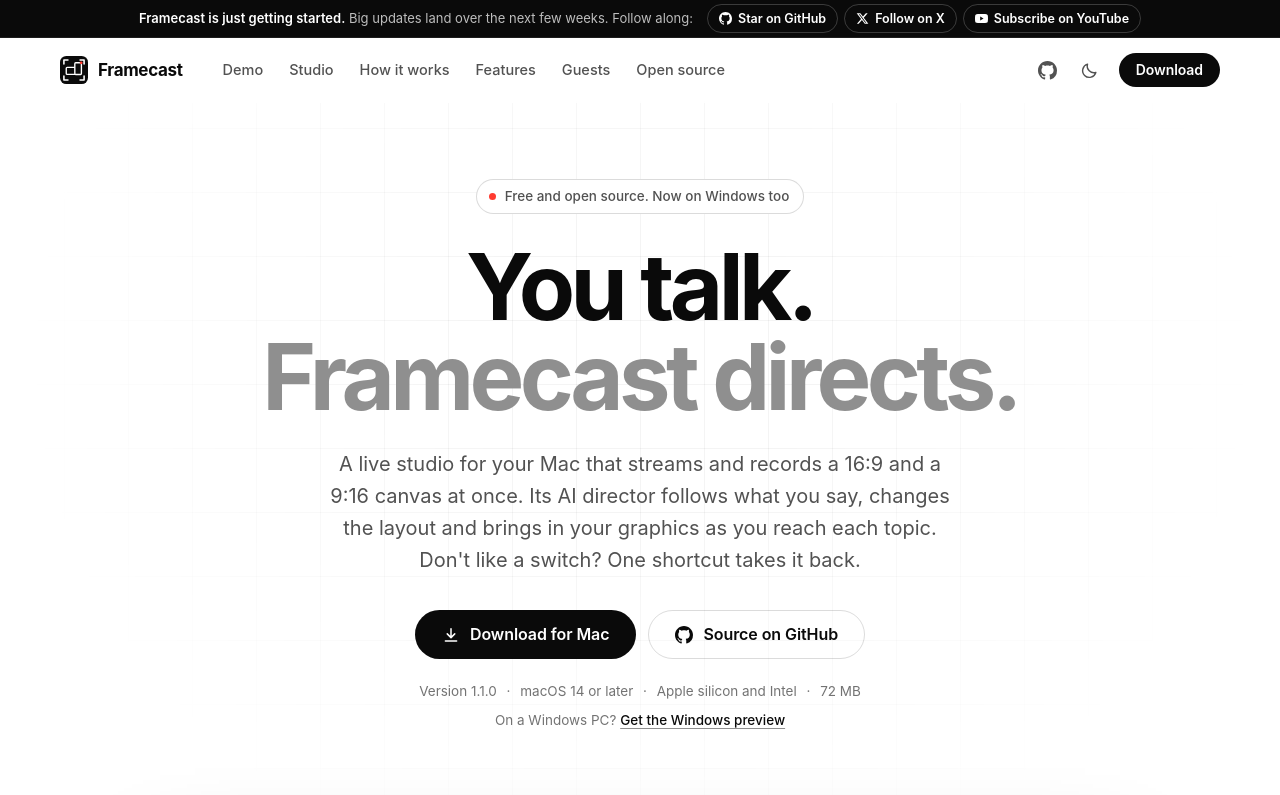
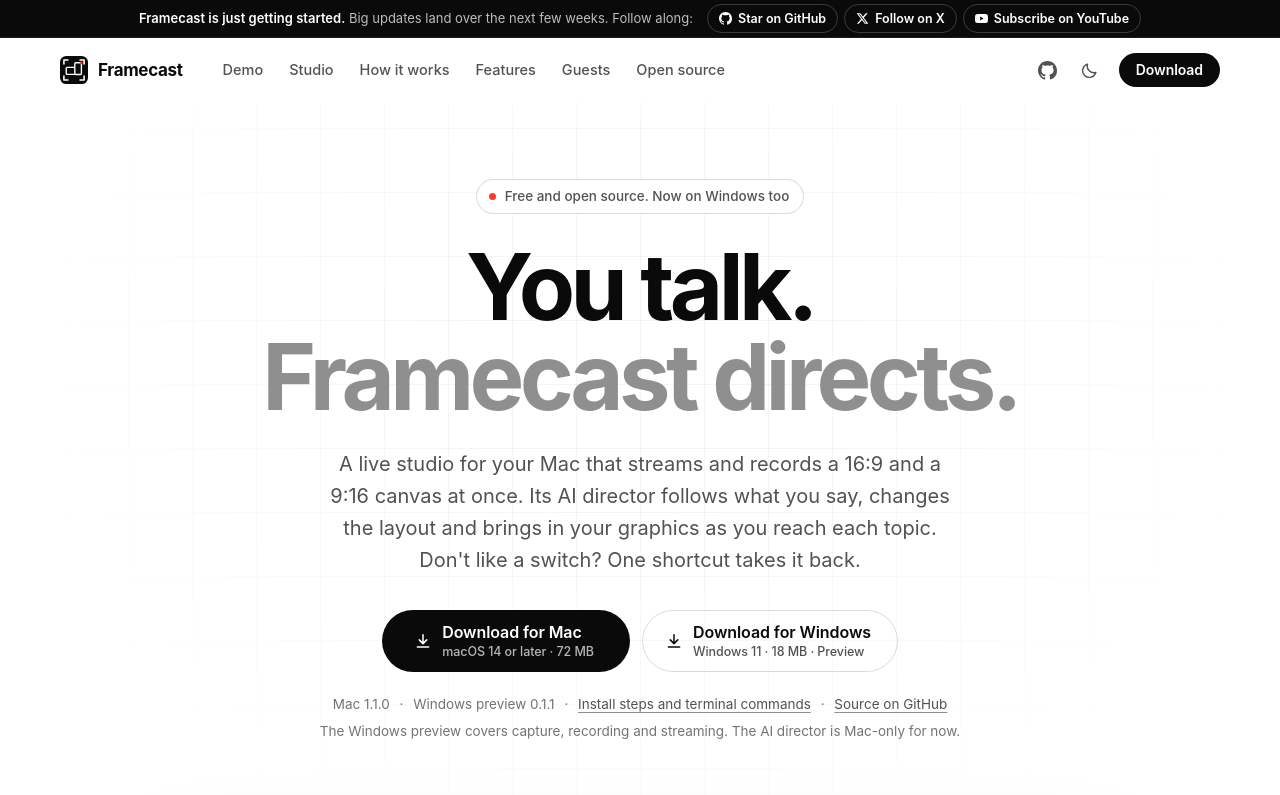
Before and after one commit to DhananjaySarathe/framecast-site, a plain HTML site: page index.html in a window 1280 px wide. Shown: the top 795 px of the page. Drawn offline with Linux system fonts and the light colour scheme.

Commit message:
Hero: offer both Mac and Windows downloads, each scrolling to its install steps
Co-Authored-By: Claude Opus 5.5 <noreply@anthropic.com>

```diff
--- a/assets/css/site.css
+++ b/assets/css/site.css
@@ -730,8 +730,22 @@ h2 { margin: 0 0 18px; font-size: clamp(2rem, 1.15rem + 3.2vw, 3.4rem); line-hei
 /* Mac or Windows: theme.js sets data-os="windows" on Windows PCs */
 html:not([data-os="windows"]) .if-win,
 html[data-os="windows"] .if-mac { display: none !important; }
-.meta-alt { margin: 8px 0 0; color: var(--faint); font-size: 13.5px; }
-.meta-alt a { color: var(--text); font-weight: 550; text-underline-offset: 3px; }
+.meta-alt { margin: 6px 0 0; color: var(--faint); font-size: 13.5px; }
+.meta a { color: var(--muted); text-underline-offset: 3px; }
+.meta a:hover { color: var(--text); }
+
+/* Hero: both downloads. The visitor's platform is filled and first; the other is outlined. */
+.hero-dl { min-width: 248px; padding: 12px 26px 12px 22px; background: transparent; color: var(--text); border-color: var(--border-strong); }
+.hero-dl:hover { border-color: var(--text); }
+html:not([data-os="windows"]) .hero-dl-mac,
+html[data-os="windows"] .hero-dl-win { background: var(--btn); color: var(--btn-text); border-color: transparent; }
+html:not([data-os="windows"]) .hero-dl-mac:hover,
+html[data-os="windows"] .hero-dl-win:hover { background: var(--btn-hover); }
+html[data-os="windows"] .hero-dl-win { order: -1; }
+@media (max-width: 560px) {
+  .hero-dl-row { flex-direction: column; align-items: stretch; max-width: 340px; margin-inline: auto; }
+  .hero-dl { justify-content: flex-start; }
+}
 
 .platform-tabs { margin-bottom: 28px; }
 .platform-tabs [role="tab"] { display: inline-flex; align-items: center; gap: 8px; padding: 10px 20px; font-size: 15px; font-weight: 550; }
--- a/index.html
+++ b/index.html
@@ -126,22 +126,21 @@
           Its AI director follows what you say, changes the layout and brings in your graphics as you reach each topic.
           Don't like a switch? One shortcut takes it back.
         </p>
-        <!-- theme.js sets data-os="windows" on Windows PCs, which swaps the .if-mac and .if-win pieces below. -->
-        <div class="cta-row">
-          <a class="btn btn-primary btn-lg if-mac" href="https://github.com/DhananjaySarathe/framecast-studio/releases/latest/download/Framecast.dmg" data-dmg-link data-show-steps="mac" data-track="Download Click" data-track-platform="mac" data-track-where="hero">
-            <svg aria-hidden="true"><use href="#i-download"/></svg>Download for Mac
+        <!-- Both downloads, always. The visitor's own platform is the filled button and comes first
+             (theme.js sets data-os="windows" on Windows PCs). A click starts the download and scrolls to that
+             platform's first-open steps in the download section. -->
+        <div class="cta-row hero-dl-row">
+          <a class="btn btn-lg hero-dl hero-dl-mac" href="https://github.com/DhananjaySarathe/framecast-studio/releases/latest/download/Framecast.dmg" data-dmg-link data-show-steps="mac" data-track="Download Click" data-track-platform="mac" data-track-where="hero">
+            <svg aria-hidden="true"><use href="#i-download"/></svg>
+            <span class="btn-stack"><span>Download for Mac</span><small>macOS 14 or later · 72 MB</small></span>
           </a>
-          <a class="btn btn-primary btn-lg if-win" href="https://github.com/DhananjaySarathe/framecast-studio-windows/releases/download/v0.1.1/Framecast-Studio-Windows-0.1.1-x64-Setup.exe" data-win-link data-show-steps="windows" data-track="Download Click" data-track-platform="windows" data-track-where="hero">
-            <svg aria-hidden="true"><use href="#i-download"/></svg>Download for Windows
-          </a>
-          <a class="btn btn-ghost btn-lg" href="https://github.com/DhananjaySarathe/framecast-studio" data-track="GitHub Click" data-track-where="hero">
-            <svg aria-hidden="true"><use href="#i-github"/></svg>Source on GitHub
+          <a class="btn btn-lg hero-dl hero-dl-win" href="https://github.com/DhananjaySarathe/framecast-studio-windows/releases/download/v0.1.1/Framecast-Studio-Windows-0.1.1-x64-Setup.exe" data-win-link data-show-steps="windows" data-track="Download Click" data-track-platform="windows" data-track-where="hero">
+            <svg aria-hidden="true"><use href="#i-download"/></svg>
+            <span class="btn-stack"><span>Download for Windows</span><small>Windows 11 · 18 MB · Preview</small></span>
           </a>
         </div>
-        <p class="meta if-mac">Version 1.1.0 <span aria-hidden="true">·</span> macOS 14 or later <span aria-hidden="true">·</span> Apple silicon and Intel <span aria-hidden="true">·</span> 72 MB</p>
-        <p class="meta if-win">Windows preview 0.1.1 <span aria-hidden="true">·</span> Windows 11 <span aria-hidden="true">·</span> Intel and AMD, 64-bit <span aria-hidden="true">·</span> 18 MB</p>
-        <p class="meta-alt if-mac">On a Windows PC? <a href="#download" data-pick-os="windows" data-track="Platform Switch" data-track-to="windows" data-track-where="hero">Get the Windows preview</a></p>
-        <p class="meta-alt if-win">The Windows preview covers capture, recording and streaming. The AI director is Mac-only for now. <a href="#download" data-pick-os="mac" data-track="Platform Switch" data-track-to="mac" data-track-where="hero">Get it for Mac</a></p>
+        <p class="meta">Mac 1.1.0 <span aria-hidden="true">·</span> Windows preview 0.1.1 <span aria-hidden="true">·</span> <a href="#download" data-track="Nav Click" data-track-where="hero">Install steps and terminal commands</a> <span aria-hidden="true">·</span> <a href="https://github.com/DhananjaySarathe/framecast-studio" data-track="GitHub Click" data-track-where="hero">Source on GitHub</a></p>
+        <p class="meta-alt">The Windows preview covers capture, recording and streaming. The AI director is Mac-only for now.</p>
 
         <!-- Animated illustration: one presenter, two canvases, the AI director switching looks. -->
         <div class="studio" data-stage>
```
Also changed, not shown: 1 other file.
